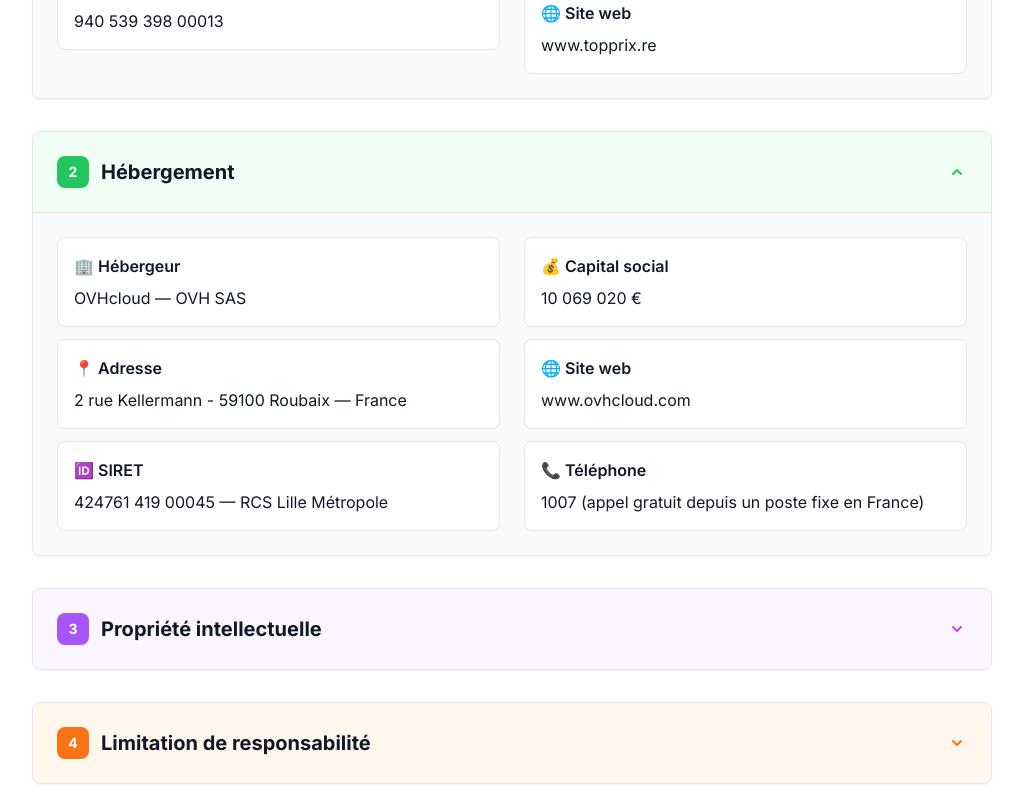
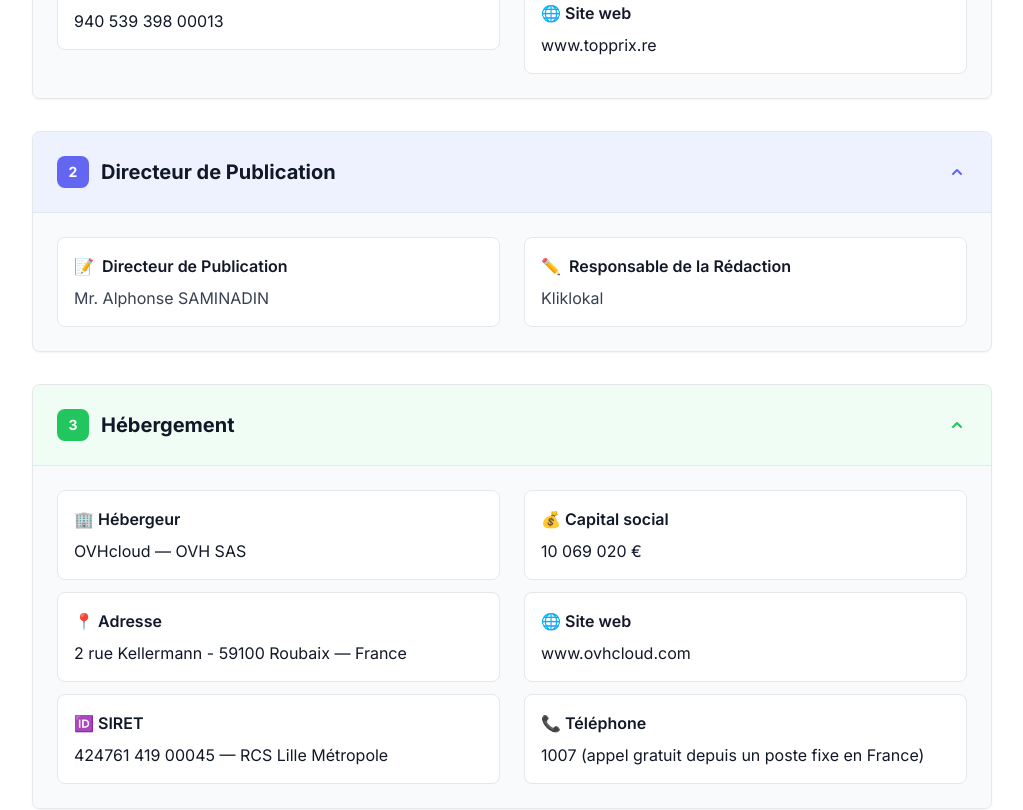
Before and after one commit to abhishek-Rj/Topprix, a React (Vite) app: page /legal-notices in a window 1280 px wide. Shown: the part 980-1790 px from the top of the page, without its empty margins (128-1151 px from the left). Built offline with nearby package versions, Linux system fonts and the light colour scheme; no server answers.

Commit message:
Contact number and legal notice pages

```diff
--- a/src/pages/ContactUs.tsx
+++ b/src/pages/ContactUs.tsx
@@ -454,7 +454,7 @@
                     rectification et de suppression des données vous concernant.
                   </p>
                   <a
-                    href="/privacy-policy"
+                    href="/privacy"
                     className="inline-flex items-center gap-2 px-4 py-2 bg-indigo-600 text-white font-medium rounded-lg hover:bg-indigo-700 transition-colors duration-200"
                   >
                     <svg
@@ -531,7 +531,7 @@
                   Conditions de Vente
                 </a>
                 <a
-                  href="/privacy-policy"
+                  href="/privacy"
                   className="inline-flex items-center gap-2 px-4 py-2 bg-blue-600 text-white font-medium rounded-lg hover:bg-blue-700 transition-colors duration-200"
                 >
                   Politique de Confidentialité
--- a/src/pages/GeneralConditions.tsx
+++ b/src/pages/GeneralConditions.tsx
@@ -129,7 +129,7 @@
                         <p className="font-semibold text-gray-900 mb-2">
                           📞 Téléphone
                         </p>
-                        <p className="text-gray-700">0693039840</p>
+                        <p className="text-gray-700">+262 693 03 98 40</p>
                       </div>
                     </div>
                   </div>
@@ -286,7 +286,7 @@
                   <div className="bg-white p-4 rounded-lg border border-gray-200">
                     <div className="text-center">
                       <a
-                        href="/pricing-plans"
+                        href="/admin/pricing-plans"
                         className="inline-flex items-center gap-2 px-6 py-3 bg-purple-600 text-white font-semibold rounded-lg hover:bg-purple-700 transition-colors duration-200"
                       >
                         <svg
@@ -409,7 +409,7 @@
                   Conditions d'Utilisation
                 </a>
                 <a
-                  href="/privacy-policy"
+                  href="/privacy"
                   className="inline-flex items-center gap-2 px-4 py-2 bg-green-600 text-white font-medium rounded-lg hover:bg-green-700 transition-colors duration-200"
                 >
                   Politique de Confidentialité
--- a/src/pages/LegalNotices.tsx
+++ b/src/pages/LegalNotices.tsx
@@ -3,7 +3,7 @@
 
 export default function LegalNotices() {
   const [expandedSections, setExpandedSections] = useState<Set<string>>(
-    new Set(["editor", "hosting"])
+    new Set(["editor", "publication-director", "hosting"])
   );
 
   const toggleSection = (sectionId: string) => {
@@ -132,7 +132,7 @@
                         <p className="font-semibold text-gray-900 mb-2">
                           📞 Téléphone
                         </p>
-                        <p className="text-gray-900">0693039840</p>
+                        <p className="text-gray-900">+262 693 03 98 40</p>
                       </div>
                       <div className="bg-white p-4 rounded-lg border border-gray-200">
                         <p className="font-semibold text-gray-900 mb-2">
@@ -146,7 +146,59 @@
               )}
             </div>
 
-            {/* Section 2: Hébergement */}
+            {/* Section 2: Directeur de Publication */}
+            <div className="bg-white border border-gray-200 rounded-lg overflow-hidden shadow-sm">
+              <button
+                onClick={() => toggleSection("publication-director")}
+                className="w-full p-6 text-left bg-indigo-50 hover:bg-indigo-100 transition-colors duration-200"
+              >
+                <div className="flex items-center justify-between">
+                  <div className="flex items-center gap-3">
+                    <div className="w-8 h-8 bg-indigo-500 text-white rounded-lg flex items-center justify-center text-sm font-bold">
+                      2
+                    </div>
+                    <h3 className="text-xl font-bold text-gray-900">
+                      Directeur de Publication
+                    </h3>
+                  </div>
+                  <svg
+                    className={`w-5 h-5 text-indigo-500 transform transition-transform duration-200 ${
+                      expandedSections.has("publication-director") ? "rotate-180" : ""
+                    }`}
+                    fill="currentColor"
+                    viewBox="0 0 20 20"
+                  >
+                    <path
+                      fillRule="evenodd"
+                      d="M5.293 7.293a1 1 0 011.414 0L10 10.586l3.293-3.293a1 1 0 111.414 1.414l-4 4a1 1 0 01-1.414 0l-4-4a1 1 0 010-1.414z"
+                      clipRule="evenodd"
+                    />
+                  </svg>
+                </div>
+              </button>
+              {expandedSections.has("publication-director") && (
+                <div className="p-6 bg-gray-50 border-t border-gray-200">
+                  <div className="grid md:grid-cols-2 gap-6">
+                    <div className="bg-white p-4 rounded-lg border border-gray-200">
+                      <h4 className="font-semibold text-gray-900 mb-2 flex items-center gap-2">
+                        <span className="text-indigo-600">📝</span>
+                        Directeur de Publication
+                      </h4>
+                      <p className="text-gray-700">Mr. Alphonse SAMINADIN</p>
+                    </div>
+                    <div className="bg-white p-4 rounded-lg border border-gray-200">
+                      <h4 className="font-semibold text-gray-900 mb-2 flex items-center gap-2">
+                        <span className="text-indigo-600">✏️</span>
+                        Responsable de la Rédaction
+                      </h4>
+                      <p className="text-gray-700">Kliklokal</p>
+                    </div>
+                  </div>
+                </div>
+              )}
+            </div>
+
+            {/* Section 3: Hébergement */}
             <div className="bg-white border border-gray-200 rounded-lg overflow-hidden shadow-sm">
               <button
                 onClick={() => toggleSection("hosting")}
@@ -155,7 +207,7 @@
                 <div className="flex items-center justify-between">
                   <div className="flex items-center gap-3">
                     <div className="w-8 h-8 bg-green-500 text-white rounded-lg flex items-center justify-center text-sm font-bold">
-                      2
+                      3
                     </div>
                     <h3 className="text-xl font-bold text-gray-900">
                       Hébergement
@@ -239,7 +291,7 @@
                 <div className="flex items-center justify-between">
                   <div className="flex items-center gap-3">
                     <div className="w-8 h-8 bg-purple-500 text-white rounded-lg flex items-center justify-center text-sm font-bold">
-                      3
+                      4
                     </div>
                     <h3 className="text-xl font-bold text-gray-900">
                       Propriété intellectuelle
@@ -308,7 +360,7 @@
                 <div className="flex items-center justify-between">
                   <div className="flex items-center gap-3">
                     <div className="w-8 h-8 bg-orange-500 text-white rounded-lg flex items-center justify-center text-sm font-bold">
-                      4
+                      5
                     </div>
                     <h3 className="text-xl font-bold text-gray-900">
                       Limitation de responsabilité
@@ -422,7 +474,7 @@
                   Conditions de Vente
                 </a>
                 <a
-                  href="/privacy-policy"
+                  href="/privacy"
                   className="inline-flex items-center gap-2 px-4 py-2 bg-blue-600 text-white font-medium rounded-lg hover:bg-blue-700 transition-colors duration-200"
                 >
                   Politique de Confidentialité
--- a/src/pages/PrivacyPolicy.tsx
+++ b/src/pages/PrivacyPolicy.tsx
@@ -136,7 +136,7 @@
                         <p className="text-gray-700 mb-2">
                           📧 contact@topprix.re
                         </p>
-                        <p className="text-gray-700 mb-3">📞 0693039840</p>
+                        <p className="text-gray-700 mb-3">📞 +262 693 03 98 40</p>
                         <div>
                           <span className="inline-block bg-green-100 text-green-800 text-sm font-medium px-3 py-1 rounded-lg">
                             Société Réunionnaise
--- a/src/pages/Terms.tsx
+++ b/src/pages/Terms.tsx
@@ -134,7 +134,7 @@
                         <p className="text-gray-700 mb-2">
                           📧 contact@topprix.re
                         </p>
-                        <p className="text-gray-700 mb-3">📞 0693039840</p>
+                        <p className="text-gray-700 mb-3">📞 +262 693 03 98 40</p>
                         <div>
                           <span className="inline-block bg-blue-100 text-blue-800 text-sm font-medium px-3 py-1 rounded-lg">
                             Société Réunionnaise
```
